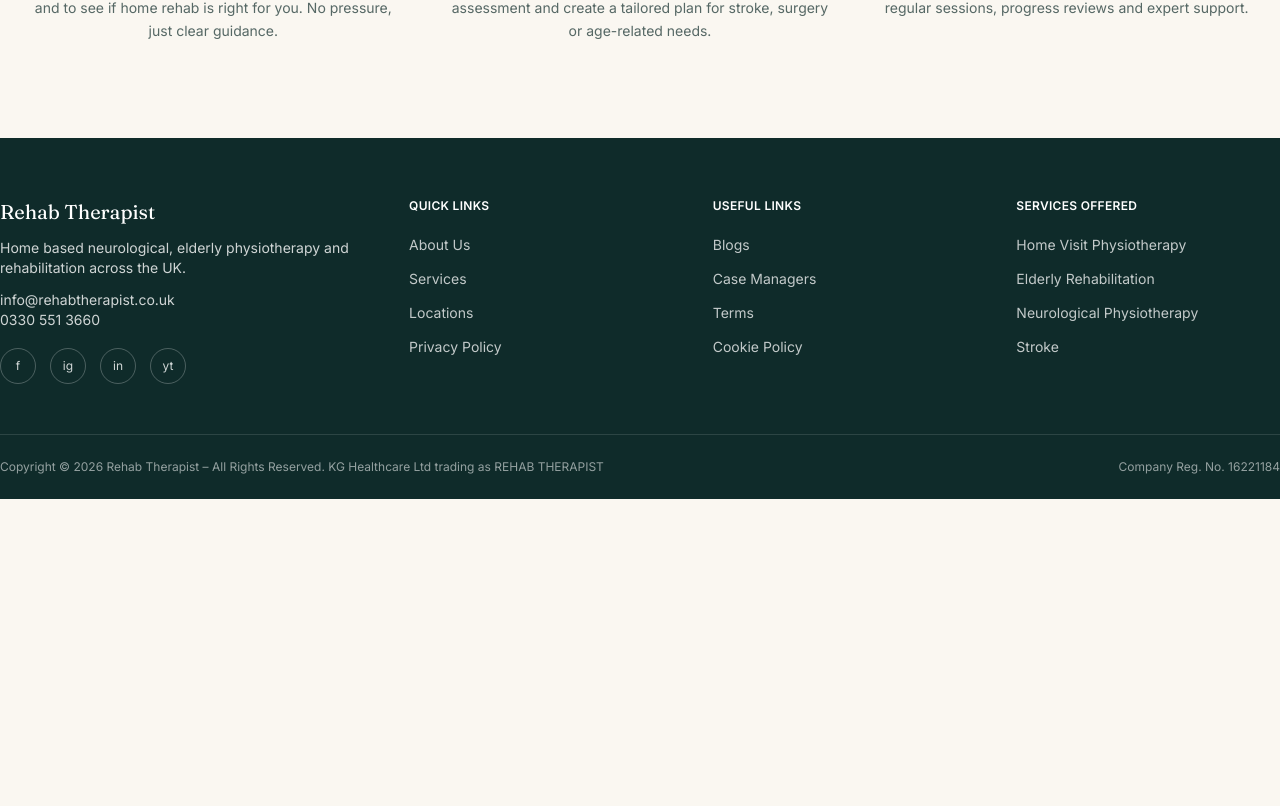
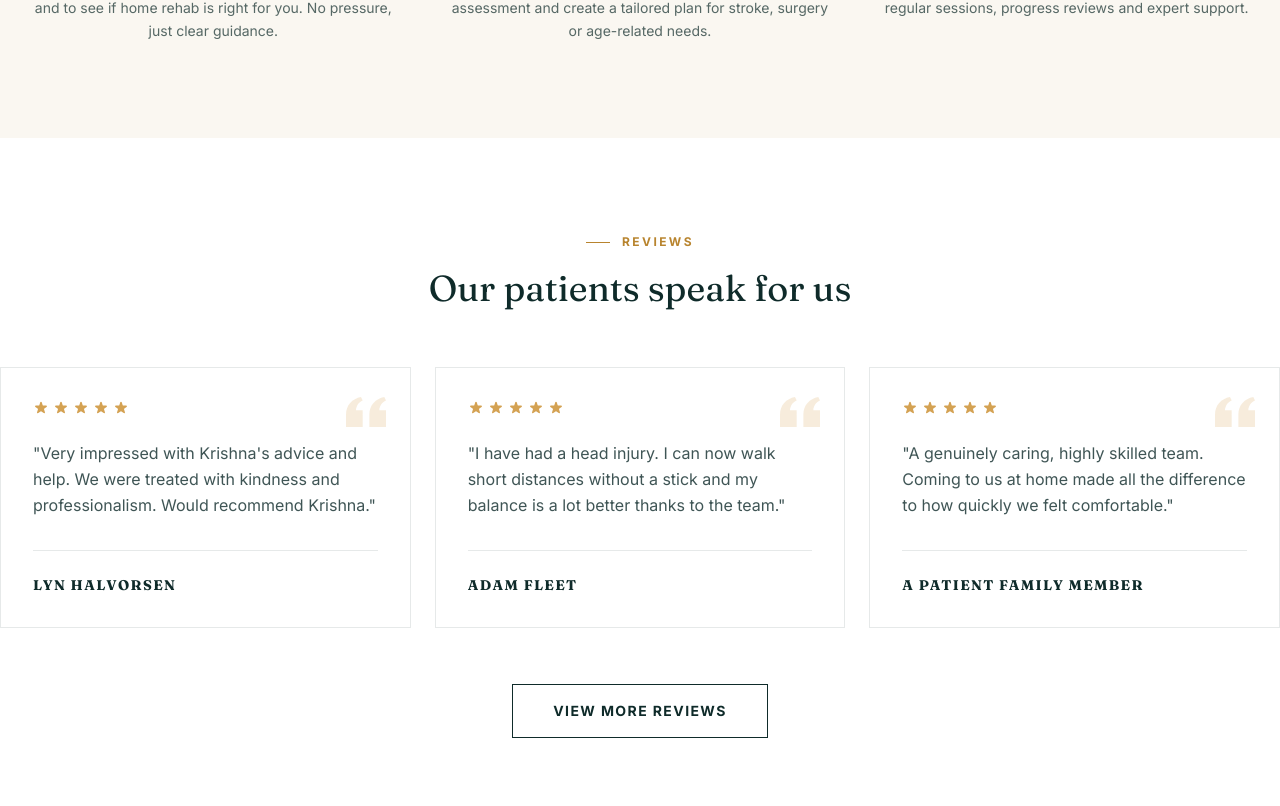
Before and after one commit to Sijan666/rehabTherapy, a React (Vite) app: page / in a window 1280 px wide. Shown: the part 5974-6780 px from the top of the page. Before the commit the page ends 6473 px from the top, so only its background shows below. Built offline with nearby package versions, Linux system fonts and the light colour scheme.

Commit message:
feat: integrate testimonials section into home layout

```diff
--- a/src/components/pages/Home.jsx
+++ b/src/components/pages/Home.jsx
@@ -7,7 +7,7 @@ import Stats from '../layouts/Stats';
 import Services from '../layouts/Services';
 import Conditions from '../layouts/Conditions';
 import Journey from '../layouts/Journey';
-// import Testimonials from '../layouts/Testimonials';
+import Testimonials from '../layouts/Testimonials';
 // import { CtaBand, News, Trust } from '../layouts/TrustAndCta';
 // import Contact from '../layouts/Contact';
 
@@ -27,7 +27,7 @@ const Home = () => {
             <Services />
             <Conditions />
             <Journey />
-            {/* <Testimonials /> */}
+            <Testimonials />
             {/* <Trust /> */}
             {/* <CtaBand /> */}
             {/* <News /> */}
```
